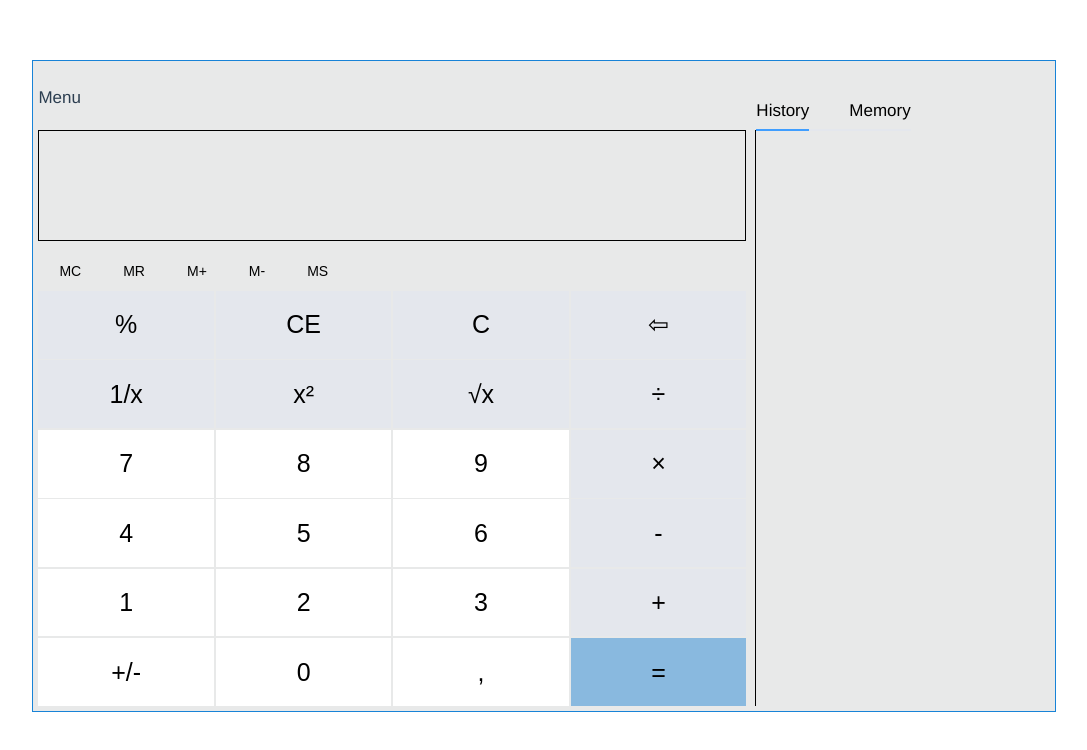
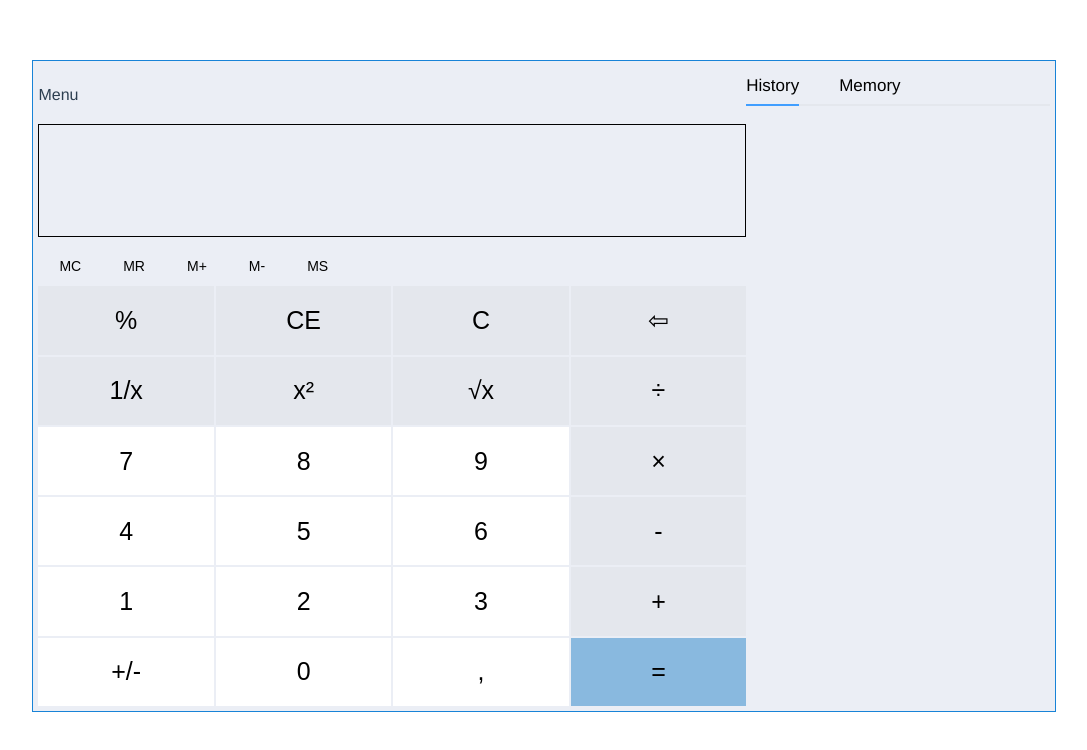
Before and after one commit to aleksvalushko/calculator, a Vue app: page / in a window 1280 px wide. Shown: the top 750 px of the page, without its empty margins (96-1183 px from the left). Built offline with nearby package versions, Linux system fonts and the light colour scheme.

Commit message:
history and memory field modified

```diff
--- /dev/null
+++ b/src/05-components/History.vue
@@ -0,0 +1,25 @@
+<template>
+  <div :class="$style.historyBlock">
+    {{ resultExpression }}
+  </div>
+</template>
+
+<script>
+import { mapState } from 'vuex'
+
+export default {
+  name: 'History',
+  computed: {
+    ...mapState(['resultExpression'])
+  }
+}
+</script>
+
+<style module lang="scss">
+.historyBlock {
+  display: flex;
+  justify-content: right;
+  width: 100%;
+  font-size: 20px;
+}
+</style>
--- a/src/05-components/MainForm.vue
+++ b/src/05-components/MainForm.vue
@@ -1,33 +1,45 @@
 <template>
   <div :class="$style.mainFormBlock">
-    <div :class="$style.headerBlock">
-      <div :class="$style.menu">Menu</div>
+    <div :class="$style.mainForm">
+      <div :class="$style.menu">
+        Menu
+      </div>
+      <div :class="$style.resultAndButtonsBlock">
+        <Result />
+        <Buttons />
+      </div>
+    </div>
+    <div :class="$style.historyAndMemoryBlock">
       <el-tabs
         v-model="memoryName"
         :class="$style.memoryTabs"
         @tab-click="handleClick"
       >
-        <el-tab-pane label="History" name="history"/>
-        <el-tab-pane label="Memory" name="memory"/>
+        <el-tab-pane
+          label="History"
+          name="history"
+        >
+          <history />
+        </el-tab-pane>
+        <el-tab-pane
+          label="Memory"
+          name="memory"
+        >
+          <memory />
+        </el-tab-pane>
       </el-tabs>
-    </div>
-    <div :class="$style.mainForm">
-      <div :class="$style.resultAndButtonsBlock">
-        <Result/>
-        <Buttons/>
-      </div>
-      <MemoryAndHistory/>
     </div>
   </div>
 </template>
 
 <script>
-import MemoryAndHistory from '@/05-components/MemoryAndHistory'
-import Buttons from '@/05-components/Buttons'
-import Result from '@/05-components/Result'
+import Buttons from '../05-components/Buttons'
+import Result from '../05-components/Result'
+import History from './History'
+import Memory from './Memory'
 export default {
   name: 'MainForm',
-  components: { MemoryAndHistory, Buttons, Result },
+  components: { Memory, History, Buttons, Result },
   data () {
     return {
       memoryName: 'history'
@@ -47,27 +59,43 @@ export default {
   width: 80%;
   height: 80vh;
   border: 1px solid #1883d7;
-  background-color: #e8e9e9;
+  background-color: #ebeef5;
   display: flex;
-  flex-direction: column;
+  justify-content: space-between;
   padding: 5px;
 
-  .headerBlock {
-    height: 10%;
+  .mainForm {
     display: flex;
-    justify-content: space-between;
-    font-size: 17px;
+    flex-direction: column;
+    height: 100%;
+    width: 70%;
 
     .menu {
-      width: 70%;
+      width: 100%;
+      height: 10%;
       display: flex;
       align-items: center;
+      justify-content: left;
     }
 
+    .resultAndButtonsBlock {
+      width: 100%;
+      height: 100%;
+      display: flex;
+      flex-direction: column;
+      justify-content: space-between;
+    }
+  }
+
+  .historyAndMemoryBlock {
+    width: 30%;
+    height: 100%;
+    display: flex;
+    flex-direction: column;
+
     .memoryTabs {
-      width: 29%;
       display: flex;
-      align-self: flex-end;
+      flex-direction: column;
     }
 
     :global(.el-tabs__item) {
@@ -87,18 +115,5 @@ export default {
       margin: 0;
     }
   }
-
-  .mainForm {
-    height: 90%;
-    display: flex;
-    justify-content: space-between;
-  }
-
-  .resultAndButtonsBlock {
-    width: 70%;
-    display: flex;
-    flex-direction: column;
-    justify-content: space-between;
-  }
 }
 </style>
--- a/src/05-components/MemoryAndHistory.vue
+++ b/src/05-components/Memory.vue
@@ -1,15 +1,17 @@
 <template>
-  <div :class="$style.memoryAndHistoryBlock"></div>
+  <div :class="$style.memoryBlock">
+    {{ 'memory' }}
+  </div>
 </template>
 
 <script>
 export default {
-  name: 'MemoryAndHistory'
+  name: 'Memory'
 }
 </script>
 
 <style module lang="scss">
-.memoryAndHistoryBlock {
+.memoryBlock {
   width: 29%;
   border-left: 1px solid #000000;
 }
--- a/src/05-components/Result.vue
+++ b/src/05-components/Result.vue
@@ -1,6 +1,9 @@
 <template>
   <div :class="$style.resultBlock">
-    {{ result }}
+    <div :class="$style.resultExpression">
+      {{ resultExpression }}
+    </div>
+    <div>{{ result }}</div>
   </div>
 </template>
 
@@ -10,7 +13,7 @@ import { mapState } from 'vuex'
 export default {
   name: 'Result',
   computed: {
-    ...mapState(['result'])
+    ...mapState(['result', 'resultExpression'])
   }
 }
 </script>
@@ -21,8 +24,13 @@ export default {
   height: 19%;
   font-size: 80px;
   display: flex;
-  justify-content: right;
-  align-items: center;
+  flex-direction: column;
+  align-items: flex-end;
+  justify-content: space-between;
   color: #000000;
+  .resultExpression {
+    font-size: 25px;
+    color: gray;
+  }
 }
 </style>
```
